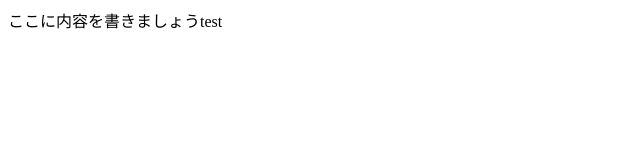
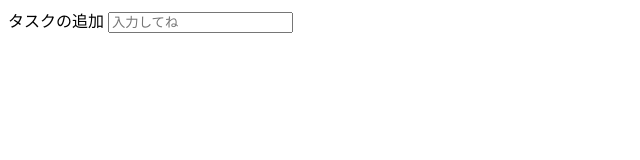
Before and after one commit to kyorotyan/ToDo_application, a plain HTML site: page index.html in a window 1280 px wide. Shown: the whole page, without its empty margins (0-640 px from the left). Drawn offline with Linux system fonts and the light colour scheme.

Commit message:
入力フォームの作成と js の最初まで

```diff
--- a/index.html
+++ b/index.html
@@ -7,6 +7,9 @@
     <meta name='viewport' content='width=device-width, initial-scale=1'>
 </head>
 <body>
-ここに内容を書きましょうtest
+    <form class="add">
+    <label>タスクの追加</label>
+        <input type="text" name="add" placeholder="入力してね">
+    </form>
 </body>
 </html>
--- /dev/null
+++ b/main.js
@@ -0,0 +1,3 @@
+/* document.querySelector()で入力フォームの要素を取得し、定数を宣言 */
+/* 定数は const 変数は let */
+const addTask = document.querySelector('.add');
```
